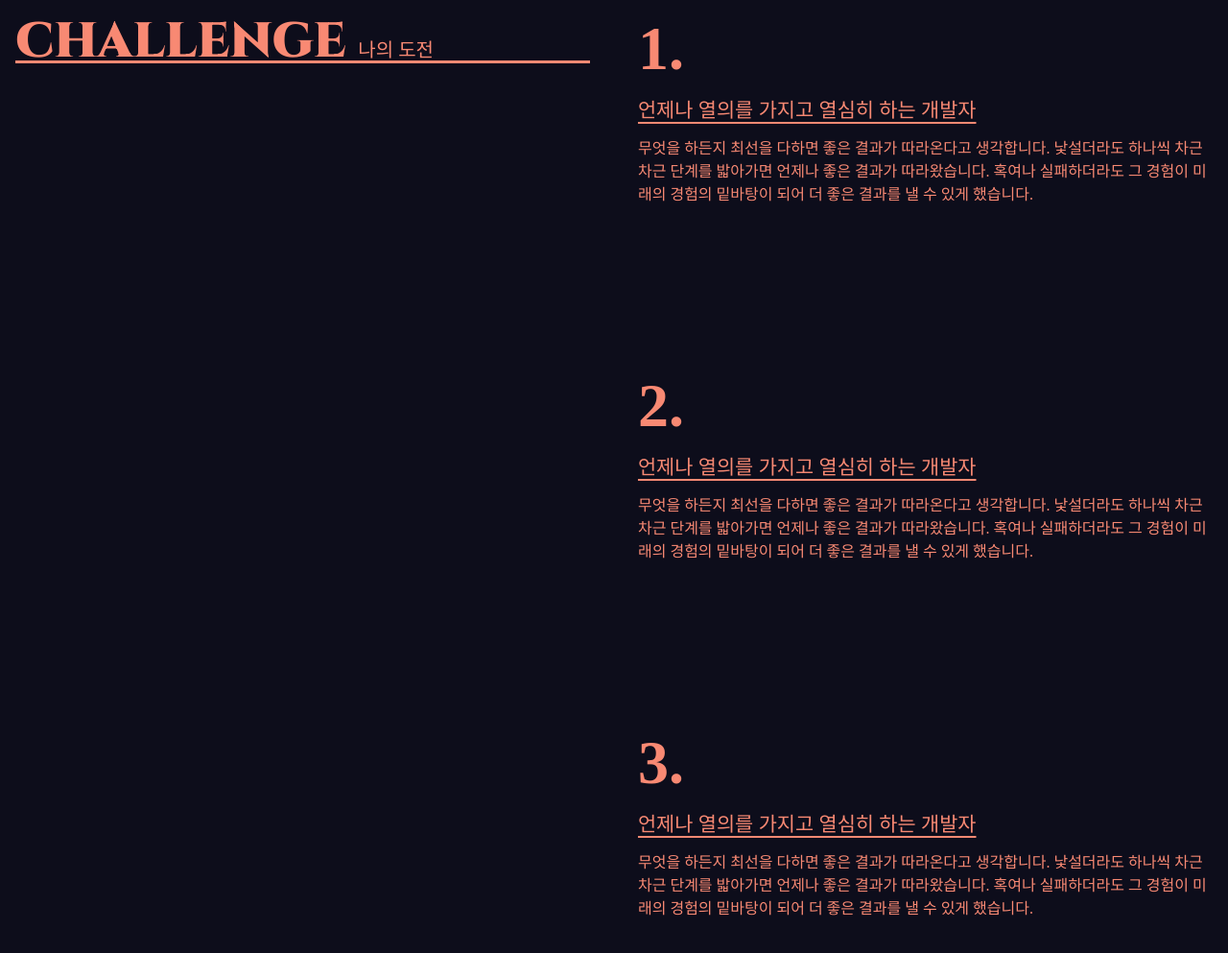
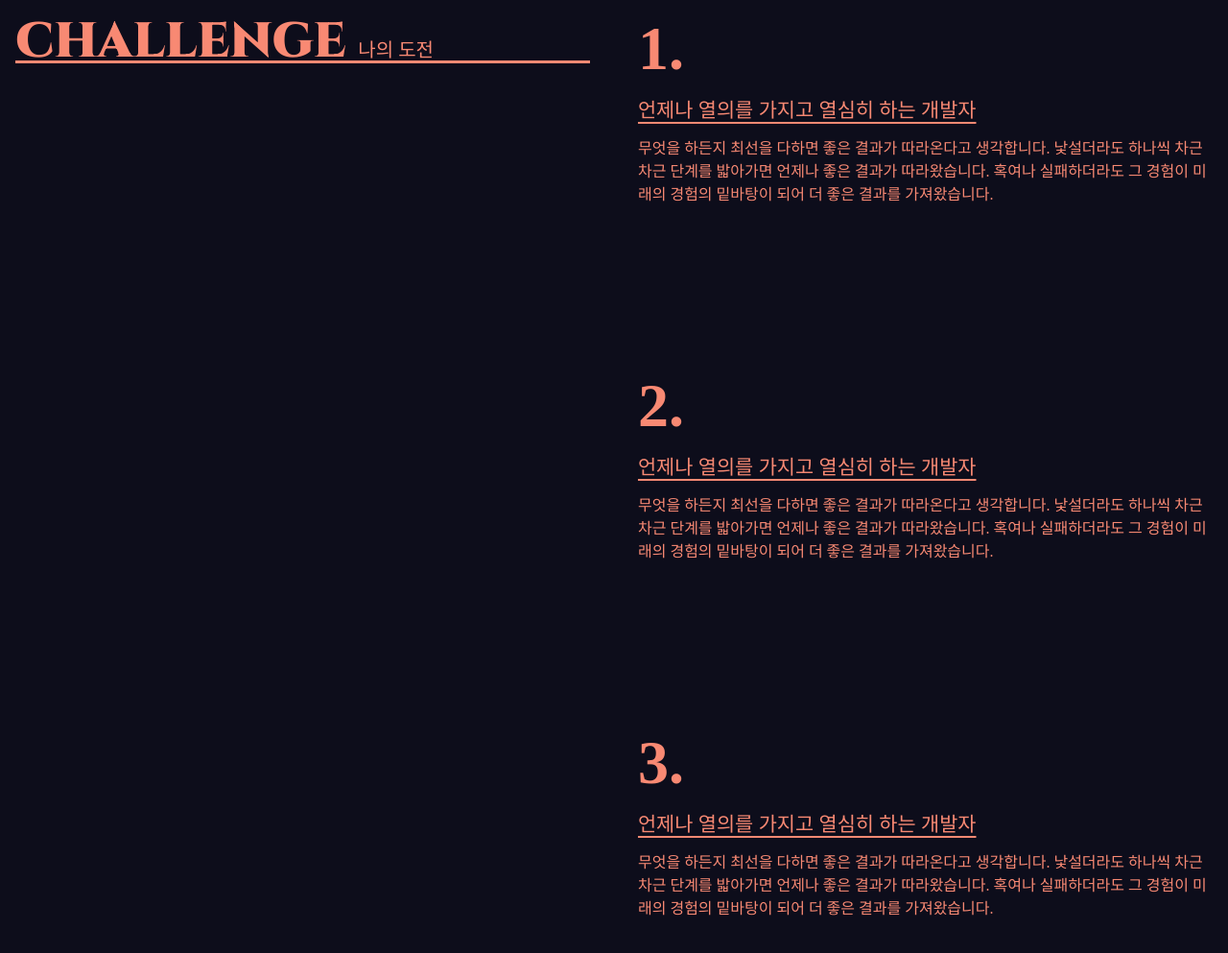
Before and after one commit to Coconutpalmtreeisland/vite-project, a website built with Vite: page src/index.html in a window 1280 px wide. Shown: the part 813-1806 px from the top of the page at 96% size. Built offline with nearby package versions, Linux system fonts and the light colour scheme; some packages are replaced by stand-ins of ours; a small style sheet from the web is missing; a web font is replaced by a local one.

Commit message:
23.11.07

```diff
--- a/src/index.html
+++ b/src/index.html
@@ -101,17 +101,17 @@
           <span>1.</span>
           <h3>언제나 열의를 가지고 열심히 하는 개발자</h3>
           <p>무엇을 하든지 최선을 다하면 좋은 결과가 따라온다고 생각합니다. 낯설더라도 하나씩 차근차근 단계를 밟아가면 언제나 좋은 결과가 따라왔습니다. 혹여나 실패하더라도 그 경험이 미래의 경험의
-            밑바탕이 되어 더 좋은 결과를 낼 수 있게 했습니다.</p>
+            밑바탕이 되어 더 좋은 결과를 가져왔습니다.</p>
 
           <span>2.</span>
           <h3>언제나 열의를 가지고 열심히 하는 개발자</h3>
           <p>무엇을 하든지 최선을 다하면 좋은 결과가 따라온다고 생각합니다. 낯설더라도 하나씩 차근차근 단계를 밟아가면 언제나 좋은 결과가 따라왔습니다. 혹여나 실패하더라도 그 경험이 미래의 경험의
-            밑바탕이 되어 더 좋은 결과를 낼 수 있게 했습니다.</p>
+            밑바탕이 되어 더 좋은 결과를 가져왔습니다.</p>
 
           <span>3.</span>
           <h3>언제나 열의를 가지고 열심히 하는 개발자</h3>
           <p>무엇을 하든지 최선을 다하면 좋은 결과가 따라온다고 생각합니다. 낯설더라도 하나씩 차근차근 단계를 밟아가면 언제나 좋은 결과가 따라왔습니다. 혹여나 실패하더라도 그 경험이 미래의 경험의
-            밑바탕이 되어 더 좋은 결과를 낼 수 있게 했습니다.</p>
+            밑바탕이 되어 더 좋은 결과를 가져왔습니다.</p>
         </div>
       </div>
     </section>
```
